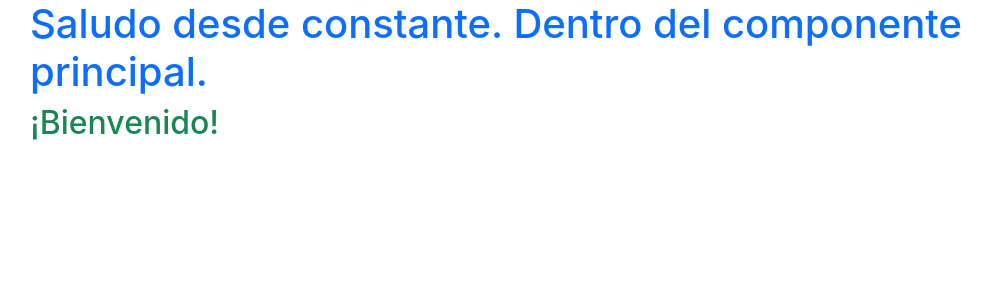
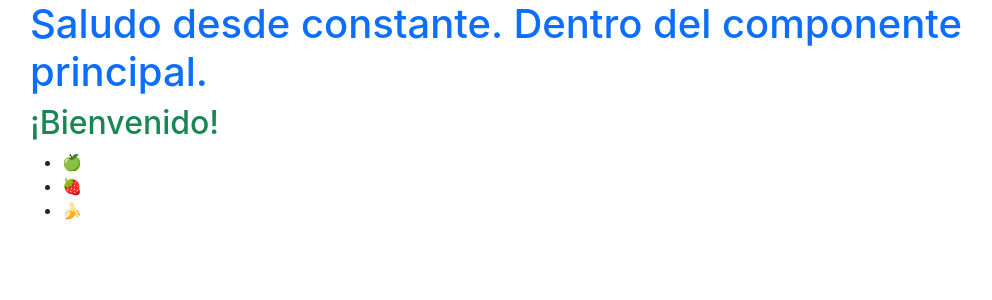
Before and after one commit to manuelhm1993/mh-primera-app-react, a React (Create React App) app: page / in a window 1280 px wide. Shown: the top 300 px of the page, without its empty margins (52-1044 px from the left). Built offline with nearby package versions, Linux system fonts and the light colour scheme.

Commit message:
Recorrido de un array y renderizado dinámico de elementos HTML según los elementos del array, no se puede usar foreach, porque no renderiza nada, ya que simplemente muestra sin retorno, para estas operaciones se usan map o filter

```diff
--- a/src/App.jsx
+++ b/src/App.jsx
@@ -21,12 +21,25 @@ const App = () => {
         return <h2 className={clasesColor.danger}>¡Hasta luego!</h2>;
     }
 
+    // Array común y corriente
+    const frutas = ['🍏', '🍓', '🍌'];
+
     // Return del contenido de App
     return (
         <div className="container">
             <h1 className={clasesColor.primary}>{saludo}</h1>
 
             {(user) ? <SaludoBienvenida /> : <SaludoDespedida />}
+
+            {/* Iterar un array con react, se hace exactamente igual que en blade */}
+            <ul>
+                {
+                    // Se usa map ya que para que se pueda renderizar, es necesario el return, foreach no retorna
+                    frutas.map((fruta, i) => {
+                        return <li>{fruta}</li>;
+                    }) // Como se está operando dentro de las llaves de renderizado, no se finaliza con ';'
+                }
+            </ul>
         </div>
     );
 };
```
